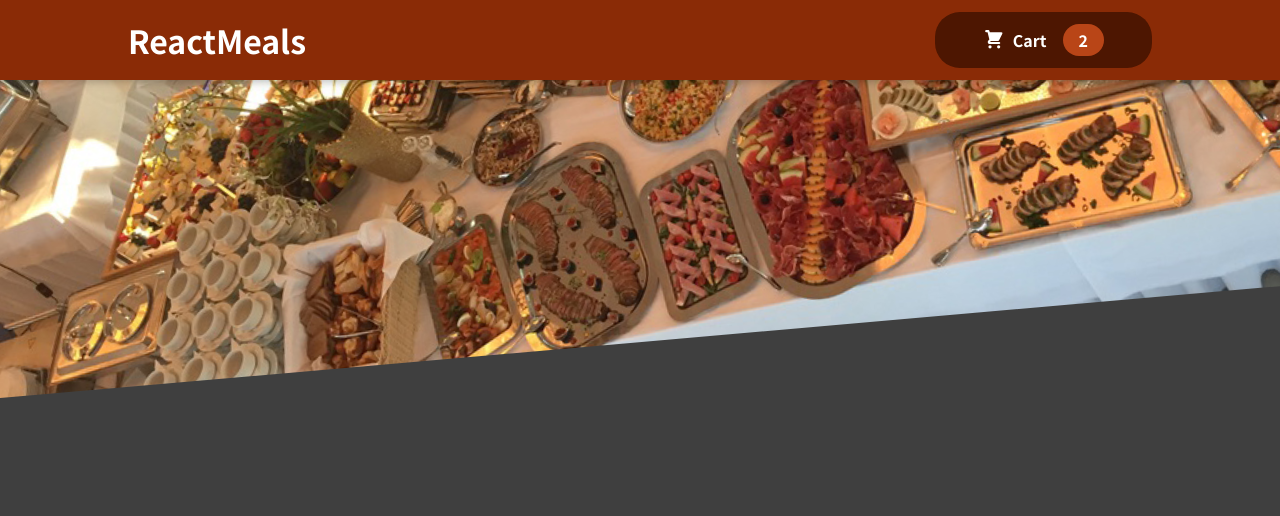
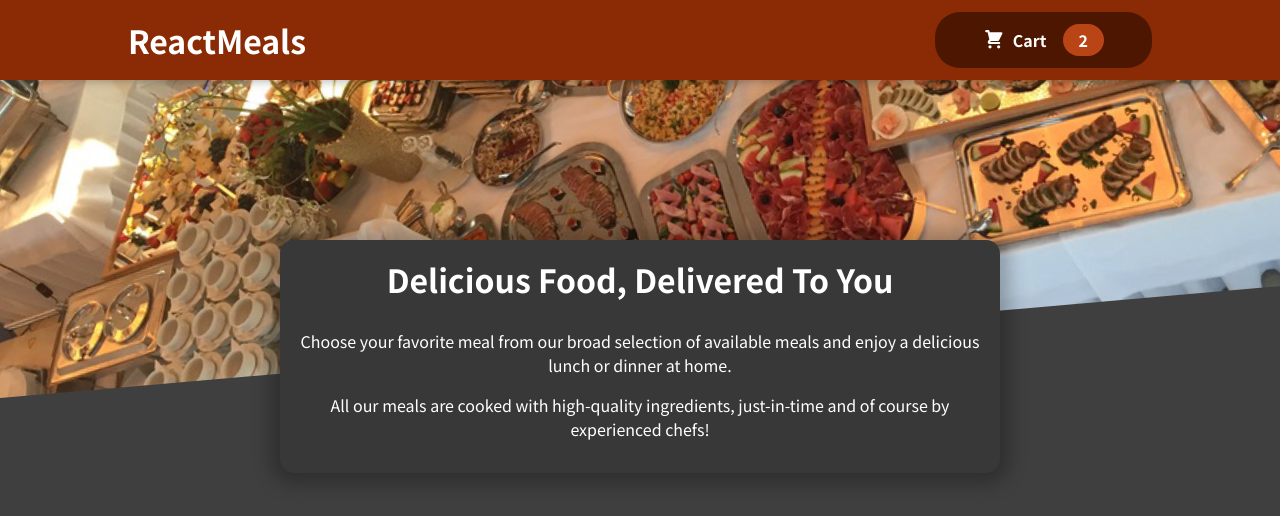
Before and after one commit to zaid2526/react, a React (Create React App) app: page / in a window 1280 px wide. Shown: the top 516 px of the page. Built offline with nearby package versions, Linux system fonts and the light colour scheme.

Commit message:
task-2 Add meals summary

```diff
--- a/src/App.js
+++ b/src/App.js
@@ -1,10 +1,14 @@
 import React, { Fragment } from "react";
 import Header from "./components/Layout/Header";
+import MealsSummary from "./components/Meals/MealsSummary";
 
 function App() {
   return (
     <Fragment>
       <Header />
+      <main>
+        <MealsSummary />
+      </main>
     </Fragment>
   );
 }
--- /dev/null
+++ b/src/components/Meals/MealsSummary.js
@@ -0,0 +1,21 @@
+import React from "react";
+
+import classes from "./MealsSummary.module.css"
+
+const MealsSummary = () => {
+  return (
+    <section className={classes.summary}>
+      <h2>Delicious Food, Delivered To You</h2>
+      <p>
+        Choose your favorite meal from our broad selection of available meals
+        and enjoy a delicious lunch or dinner at home.
+      </p>
+      <p>
+        All our meals are cooked with high-quality ingredients, just-in-time and
+        of course by experienced chefs!
+      </p>
+    </section>
+  );
+};
+
+export default MealsSummary;
--- /dev/null
+++ b/src/components/Meals/MealsSummary.module.css
@@ -0,0 +1,18 @@
+.summary {
+    text-align: center;
+    max-width: 45rem;
+    width: 90%;
+    margin: auto;
+    margin-top: -10rem;
+    position: relative;
+    background-color: #383838;
+    color: white;
+    border-radius: 14px;
+    padding: 1rem;
+    box-shadow: 0 1px 18px 10px rgba(0, 0, 0, 0.25);
+  }
+
+  .summary h2 {
+    font-size: 2rem;
+    margin-top: 0;
+  }
```
